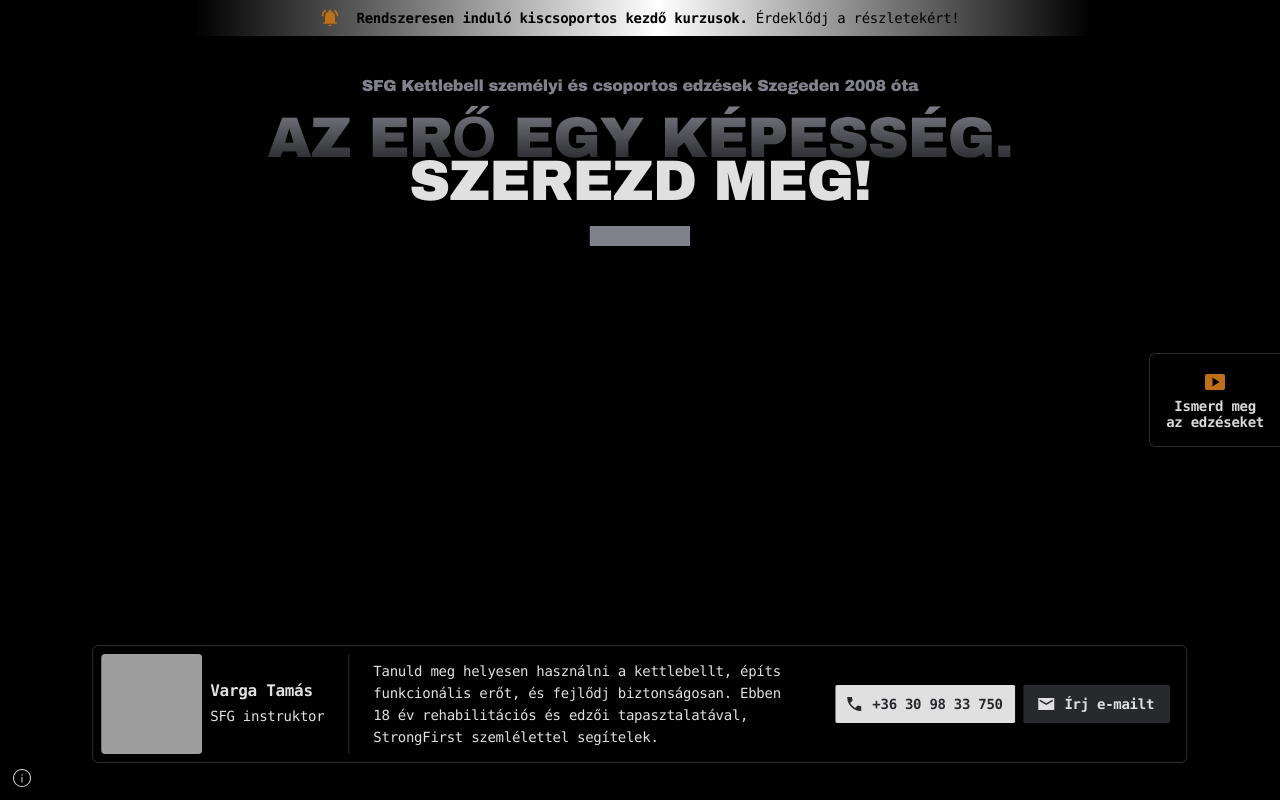
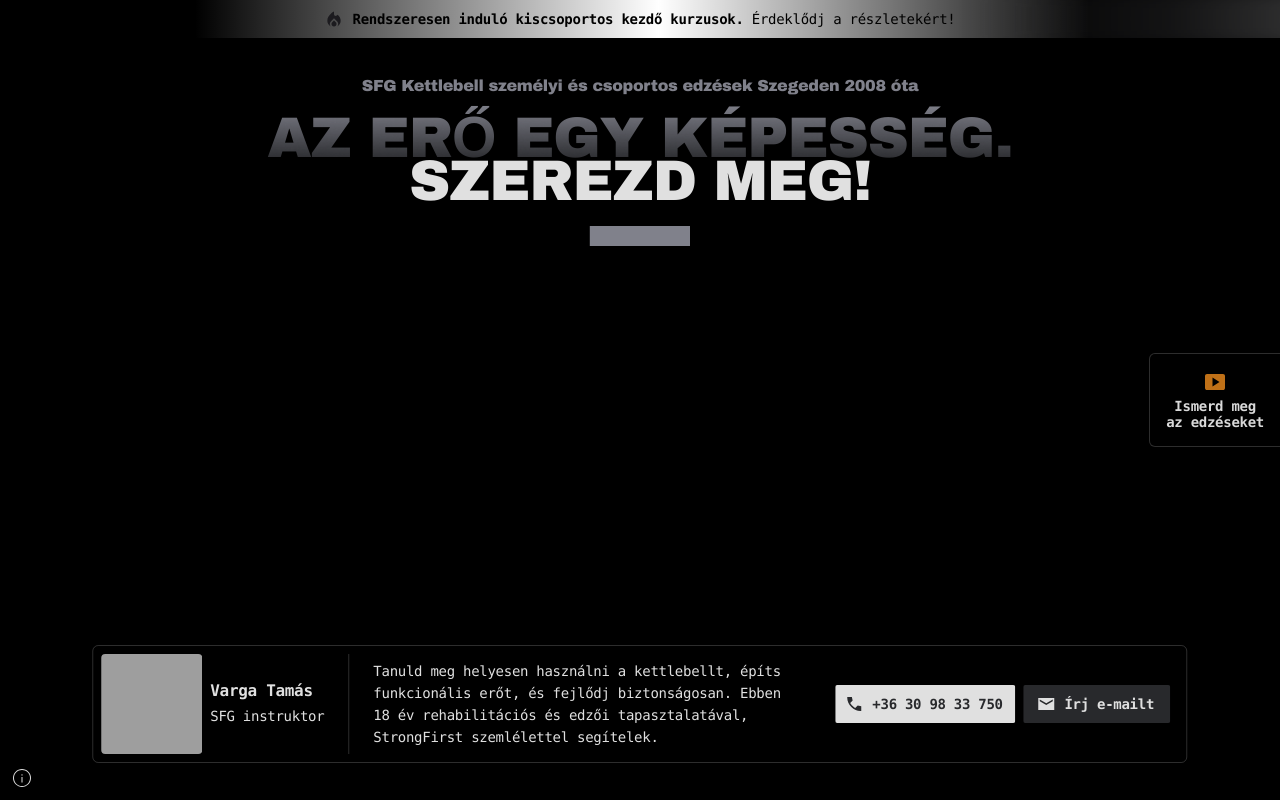
Before and after one commit to karoczkaizsolt/kettlebellszegedhu, an Astro site: page / in a window 1280 px wide. Built offline with nearby package versions, Linux system fonts and the light colour scheme; Astro itself is replaced by a stand-in of ours; grey boxes are pictures that could not be loaded; a web font is replaced by a local one.

Commit message:
Promo bar: new fire icon and one-time soft gradient sweep
- Icon replaced with Figma local_fire_department (20px, 8px gap, 14/22 text)
- Single soft grey-white sweep on the gradient after slide-in (sheenMs in config), reduced-motion off
- Docs and screenshots updated

Co-Authored-By: Claude Sonnet 5.5 <noreply@anthropic.com>

```diff
--- a/src/components/PromoBar.astro
+++ b/src/components/PromoBar.astro
@@ -2,7 +2,7 @@
 // Figma 2154:625. A fixed overlay at the top of the viewport, shown once on every page load
 // (timing and animation values: `promoBar` in src/config.ts).
 import { promoBar } from '../config';
-import iconBell from '../assets/figma/icon-notifications-active.svg';
+import iconFire from '../assets/figma/icon-local-fire-department.svg';
 ---
 
 <div
@@ -11,9 +11,9 @@ import iconBell from '../assets/figma/icon-notifications-active.svg';
   data-promo
   data-delay={promoBar.firstDelayMs}
   data-visible-ms={promoBar.visibleMs}
-  style={`--promo-enter: ${promoBar.enterMs}ms; --promo-exit: ${promoBar.exitMs}ms`}
+  style={`--promo-enter: ${promoBar.enterMs}ms; --promo-exit: ${promoBar.exitMs}ms; --promo-sheen: ${promoBar.sheenMs}ms`}
 >
-  <img class="promo__icon" src={iconBell.src} width="20" height="20" alt="" />
+  <img class="promo__icon" src={iconFire.src} width="20" height="20" alt="" />
   <p><strong>Rendszeresen induló kiscsoportos kezdő kurzusok.</strong> Érdeklődj a részletekért!</p>
 </div>
 
--- a/src/config.ts
+++ b/src/config.ts
@@ -28,6 +28,8 @@ export const promoBar = {
   /** Slide-down + fade-in and fade-out + slide-up durations. */
   enterMs: 600,
   exitMs: 500,
+  /** One light sweep over the bar's gradient, started when the slide-in has finished. Not repeated. */
+  sheenMs: 2500,
 } as const;
 
 export const splineSceneUrl = '/spline/scene-v4.splinecode';
--- a/src/styles/global.css
+++ b/src/styles/global.css
@@ -440,9 +440,10 @@ a {
   display: flex;
   align-items: center;
   justify-content: center;
-  gap: 16px;
+  gap: 8px; /* Figma: icon 20px, gap 8px */
   box-sizing: border-box;
-  min-height: 36px;
+  min-height: 38px;
+  overflow: hidden; /* clips the light sweep; the bar size is unaffected */
   padding: 8px 16px;
   /* Figma gradient: left to right, transparent white at 15.215 %, white at 51.442 %, transparent at 85.226 % */
   background: linear-gradient(
@@ -454,7 +455,7 @@ a {
   color: var(--black);
   font-weight: 400;
   font-size: calc(14px + var(--fs-boost));
-  line-height: calc(20px + var(--fs-boost));
+  line-height: calc(22px + var(--fs-boost));
   letter-spacing: -0.02em;
   text-align: center;
   text-wrap: balance;
@@ -480,7 +481,54 @@ a {
 }
 .promo strong {
   font-weight: 600;
-  line-height: calc(16px + var(--fs-boost));
+  line-height: calc(22px + var(--fs-boost));
+}
+/* Tone sweep: one wide, soft, moderately blurred patch in the bar's own grey-white palette crosses the bar once,
+   left to right, after the slide-in: a grey (darker) leading half and a white (lighter) trailing half, with the
+   intensity rising and falling smoothly. No glow, no colour. It sits in a pseudo-element behind icon and text
+   (z-index -1 in the bar's stacking context, clipped by the bar's overflow), pointer-events none, no layout impact.
+   Idle/after: off the bar and transparent (static gradient). */
+.promo::before {
+  content: '';
+  position: absolute;
+  z-index: -1;
+  top: -12px;
+  bottom: -12px;
+  left: 0;
+  width: 55%;
+  pointer-events: none;
+  background: linear-gradient(
+    90deg,
+    rgba(128, 128, 128, 0) 0%,
+    rgba(110, 110, 115, 0.3) 30%,
+    rgba(255, 255, 255, 0.55) 70%,
+    rgba(255, 255, 255, 0) 100%
+  );
+  filter: blur(10px);
+  opacity: 0;
+  transform: translateX(-100%);
+}
+.promo[data-visible='true']::before {
+  animation: promo-sheen var(--promo-sheen, 2500ms) cubic-bezier(0.4, 0, 0.3, 1) var(--promo-enter, 600ms) 1 both;
+}
+@keyframes promo-sheen {
+  0% {
+    opacity: 0;
+    transform: translateX(-100%);
+  }
+  30% {
+    opacity: 1;
+  }
+  60% {
+    opacity: 0.6;
+  }
+  80% {
+    opacity: 0.9;
+  }
+  100% {
+    opacity: 0;
+    transform: translateX(182%);
+  }
 }
 /* Mobile (no Figma frame): the text fills almost the whole bar, so the white plateau is widened and only the outer
    6 % fade; with the desktop stops the black text would sit on the dark page at the sides. */
@@ -488,11 +536,15 @@ a {
   .promo {
     background: linear-gradient(90deg, rgba(255, 255, 255, 0) 0%, #fff 6%, #fff 94%, rgba(255, 255, 255, 0) 100%);
   }
+
 }
 @media (prefers-reduced-motion: reduce) {
   .promo,
   .promo[data-visible='true'] {
     transform: none; /* fade only */
+  }
+  .promo[data-visible='true']::before {
+    animation: none; /* no light sweep */
   }
 }
 
```
Also changed, not shown: docs/02-layout-and-design.md (+3 -0 lines), docs/screenshots/promo-desktop-visible.png, docs/screenshots/promo-mobile-visible.png, docs/screenshots/promo-sheen-desktop-frames.png (added), docs/screenshots/promo-sheen-mobile-frames.png (added), src/assets/figma/icon-local-fire-department.svg (added), src/assets/figma/icon-notifications-active.svg (deleted).
